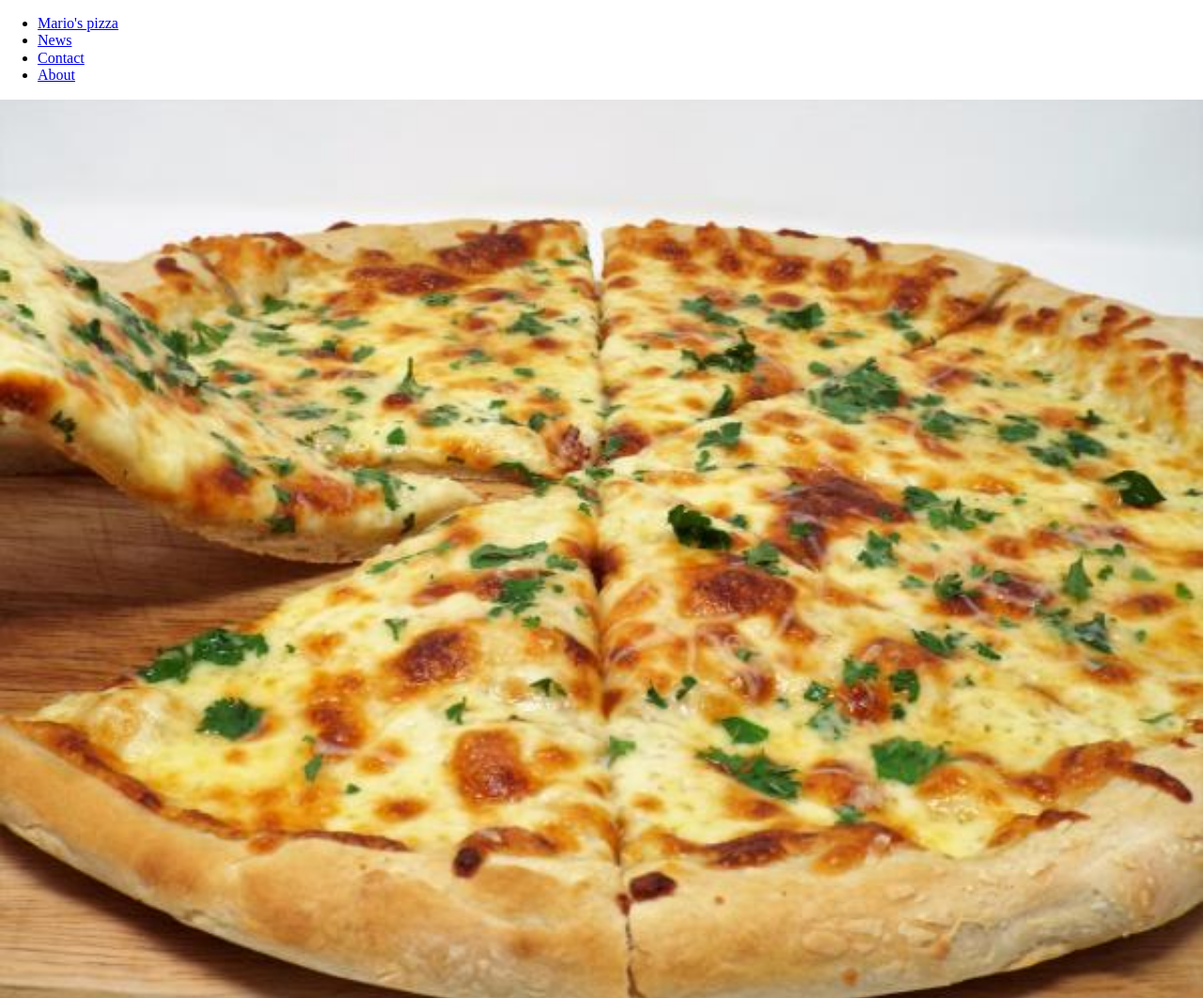
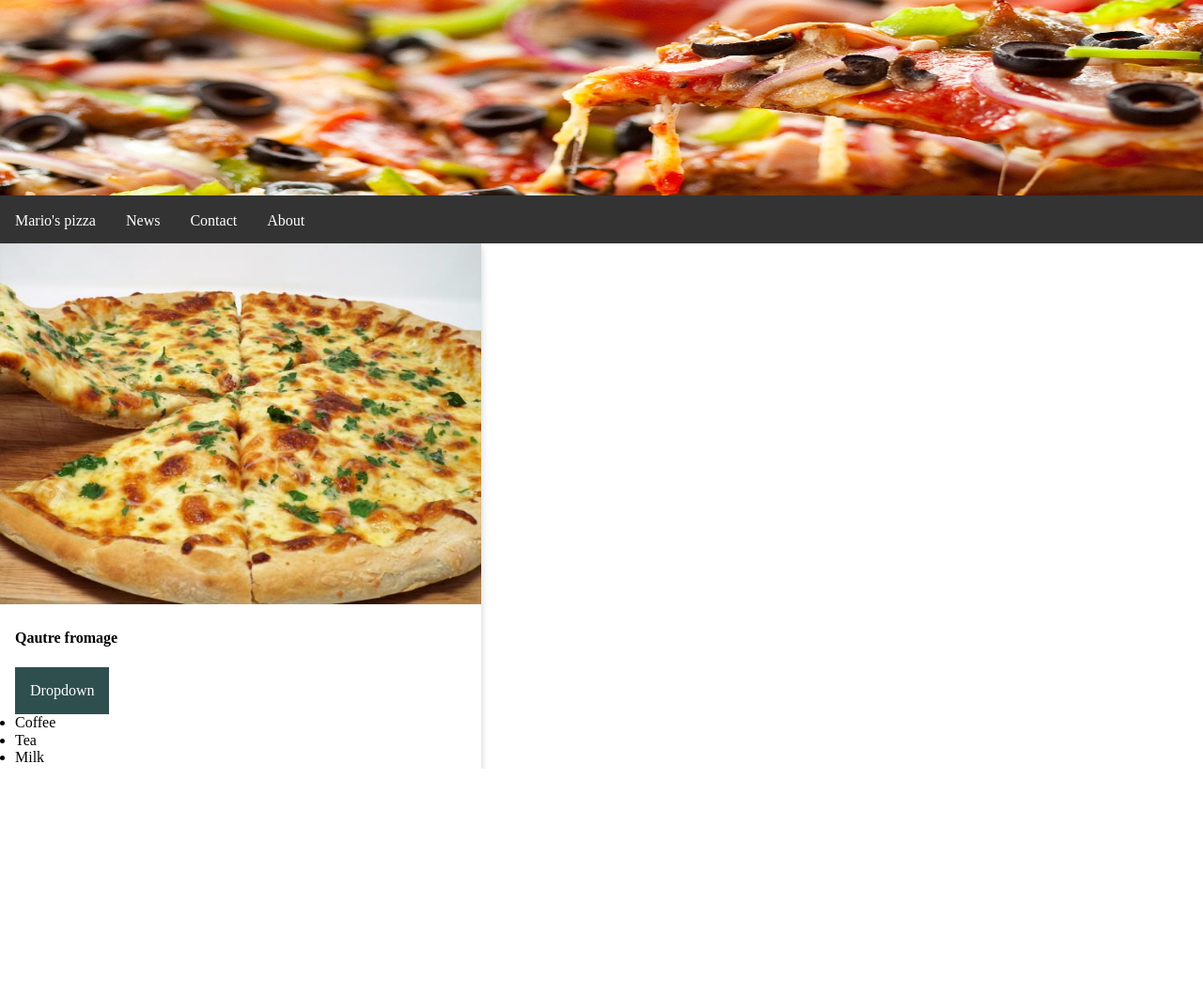
Before and after one commit to plokplok123/pizza, a website: page index.html in a window 1280 px wide. Shown: the top 1062 px of the page at 94% size. After the commit the page ends 818 px from the top, so only its background shows below. Drawn offline with nearby package versions, Linux system fonts and the light colour scheme.

Commit message:
going home push

```diff
--- a/gulp/watch.js
+++ b/gulp/watch.js
@@ -1,6 +1,6 @@
 const { watch, task, series } = require('gulp');
 
 module.exports = task('watch', function(){
-  watch('sass/*.scss', series('sass', 'clean-css')),
+  watch('sass/*.scss', series('sass')),
   watch('js/main.js', series('uglify'))
 });
--- a/index.html
+++ b/index.html
@@ -10,6 +10,7 @@
 <body>
     <nav>
         <ul class="nav-container">
+            <img src="img/pizza_banner.jpg" alt="banner" class="banner">
             <li class="nav-container__link"><a class="page-link page-link--left" href="#">Mario's pizza</a></li>
             <li class="nav-container__link"><a class="page-link" href="#">News</a></li>
             <li class="nav-container__link"><a class="page-link" href="#">Contact</a></li>
--- a/sass/home.scss
+++ b/sass/home.scss
@@ -1,3 +1,55 @@
+body{
+    padding: 0;
+    margin: 0;
+}
+
+ul{
+    margin: 0;
+    padding: 0;
+}
+
+.banner {
+    width: 100%;
+    height: 13em;
+}
+
+.nav-container {
+    list-style-type: none;
+    margin: 0;
+    padding: 0;
+    overflow: hidden;
+    background-color: #333;
+}
+
+.nav-container__link {
+    float: left;
+}
+
+.page-link{
+    display: block;
+    color: white;
+    text-align: center;
+    padding: 14px 16px;
+    text-decoration: none;
+}
+
+.page-link:hover {
+    background-color: #111;
+}
+
+.mario-pizza {
+box-shadow: 0 4px 8px 0 rgba(0,0,0,0.2);
+transition: 0.3s;
+width: 40%;
+}
+
+.mario-pizza:hover {
+box-shadow: 0 8px 16px 0 rgba(0,0,0,0.2);
+}
+
+.container {
+padding: 2px 16px;
+}
 
 .dropdown {
     position: relative;
```
Also changed, not shown: css/home.css, img/pizza_banner.jpg (added).
